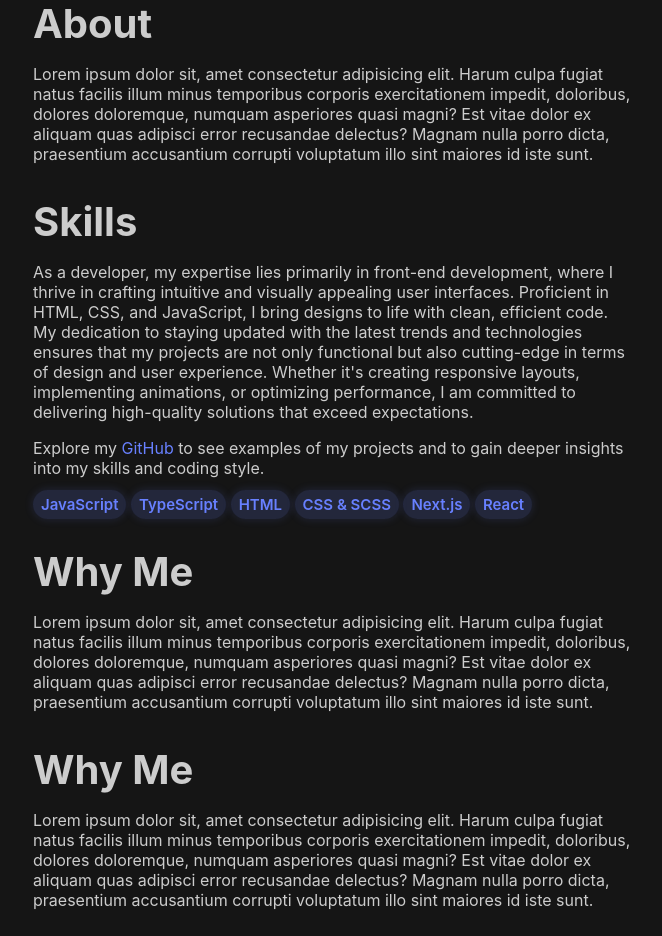
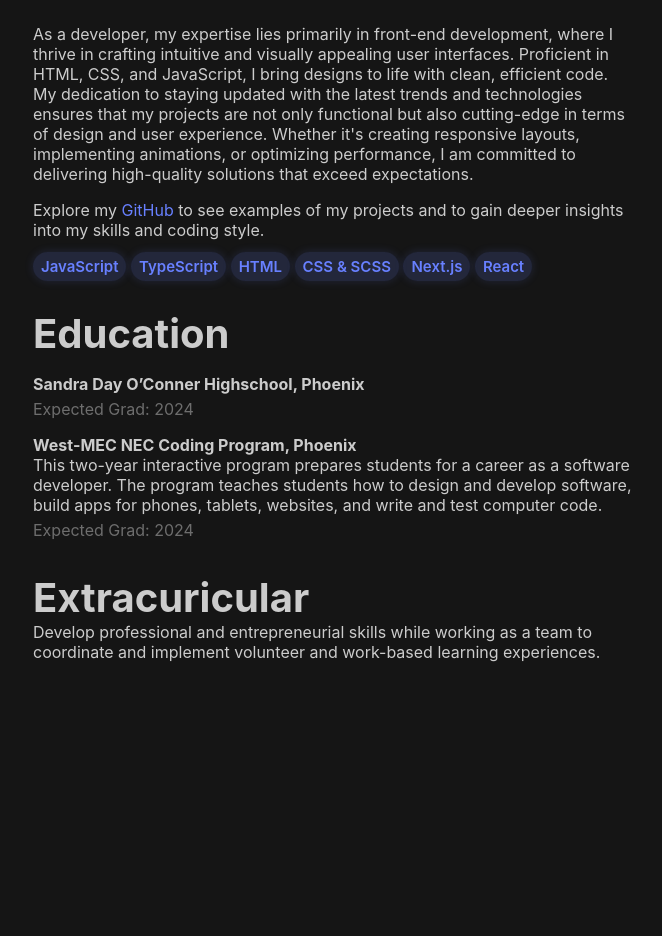
Before and after one commit to asherpage/reactportfolio, a React (Create React App) app: page / in a window 1280 px wide. Shown: the part 841-1777 px from the top of the page, without its empty margins (607-1269 px from the left). After the commit the page ends 1513 px from the top, so only its background shows below. Built offline with nearby package versions, Linux system fonts and the light colour scheme.

Commit message:
my information

```diff
--- a/src/App.jsx
+++ b/src/App.jsx
@@ -19,7 +19,8 @@ const App = () => {
         <div className="scrollable-text">
           <div className="text-section">
             <h2>Why Me</h2>
-            <p>Lorem ipsum dolor sit, amet consectetur adipisicing elit. Harum culpa fugiat natus facilis illum minus temporibus corporis exercitationem impedit, doloribus, dolores doloremque, numquam asperiores quasi magni? Est vitae dolor ex aliquam quas adipisci error recusandae delectus? Magnam nulla porro dicta, praesentium accusantium corrupti voluptatum illo sint maiores id iste sunt.</p>
+            <p>I am a aspiring front end developer seeking an opportunity at an entry-level position to showcase my team oriented and graphic design skills. Motivated and eager to provide my expertise in the world of front end development.
+</p>
             <button>Contact Me</button>
           </div>
           <div className="text-section">
@@ -33,18 +34,20 @@ const App = () => {
               </div>
           </div>
           <div className="text-section">
-
-            <h2>About</h2>
-            <p>Lorem ipsum dolor sit, amet consectetur adipisicing elit. Harum culpa fugiat natus facilis illum minus temporibus corporis exercitationem impedit, doloribus, dolores doloremque, numquam asperiores quasi magni? Est vitae dolor ex aliquam quas adipisci error recusandae delectus? Magnam nulla porro dicta, praesentium accusantium corrupti voluptatum illo sint maiores id iste sunt.</p>
             <h2>Skills</h2>
             {/* <div className='scripts-flex'>            <FaHtml5 className='scripts' /><FaCss3Alt className='scripts' /><IoLogoJavascript className='scripts' /></div> */}
             <p>As a developer, my expertise lies primarily in front-end development, where I thrive in crafting intuitive and visually appealing user interfaces. Proficient in HTML, CSS, and JavaScript, I bring designs to life with clean, efficient code. My dedication to staying updated with the latest trends and technologies ensures that my projects are not only functional but also cutting-edge in terms of design and user experience. Whether it's creating responsive layouts, implementing animations, or optimizing performance, I am committed to delivering high-quality solutions that exceed expectations.</p><p>Explore my <span>GitHub</span> to see examples of my projects and to gain deeper insights into my skills and coding style.</p>
             <p className='script-tags'><span>JavaScript</span> <span>TypeScript</span> <span>HTML</span> <span>CSS & SCSS</span> <span>Next.js</span> <span>React</span></p>
 
-            <h2>Why Me</h2>
-            <p>Lorem ipsum dolor sit, amet consectetur adipisicing elit. Harum culpa fugiat natus facilis illum minus temporibus corporis exercitationem impedit, doloribus, dolores doloremque, numquam asperiores quasi magni? Est vitae dolor ex aliquam quas adipisci error recusandae delectus? Magnam nulla porro dicta, praesentium accusantium corrupti voluptatum illo sint maiores id iste sunt.</p>
-            <h2>Why Me</h2>
-            <p>Lorem ipsum dolor sit, amet consectetur adipisicing elit. Harum culpa fugiat natus facilis illum minus temporibus corporis exercitationem impedit, doloribus, dolores doloremque, numquam asperiores quasi magni? Est vitae dolor ex aliquam quas adipisci error recusandae delectus? Magnam nulla porro dicta, praesentium accusantium corrupti voluptatum illo sint maiores id iste sunt.</p>
+            <h2>Education</h2>
+            <p className='p-head'>Sandra Day O’Conner Highschool, Phoenix</p>
+              <p className='p-sub'>Expected Grad: 2024</p>
+
+            <p className='p-head'>West-MEC NEC Coding Program, Phoenix</p>
+            <p className='filler'>This two-year interactive program prepares students for a career as a software developer. The program teaches students how to design and develop software, build apps for phones, tablets, websites, and write and test computer code.</p>
+              <p className='p-sub'>Expected Grad: 2024</p>
+            <h2>Extracuricular</h2>
+            <p className='filler'>Develop professional and entrepreneurial skills while working as a       team to coordinate and implement volunteer and work-based learning experiences.</p>
           </div>
 
           {/* Add more text sections as needed */}
--- a/src/home.css
+++ b/src/home.css
@@ -12,7 +12,17 @@ body {
     width: 20px;
     height: 5px;
 }
-
+.p-sub{
+    color: #6d6d6d;
+    margin: 5px 0 0 0;
+}
+.filler{
+    margin: 0;
+}
+.p-head{
+    font-weight: bold;
+    margin-bottom: 0;
+}
 /* Track */
 .proj-cont::-webkit-scrollbar-track {
 }
@@ -50,6 +60,7 @@ body {
     background-color: #151515;
     border-radius: 1px;
 }
+
 .bottom-left-image {
     position: fixed;
     width: 40%;
```
